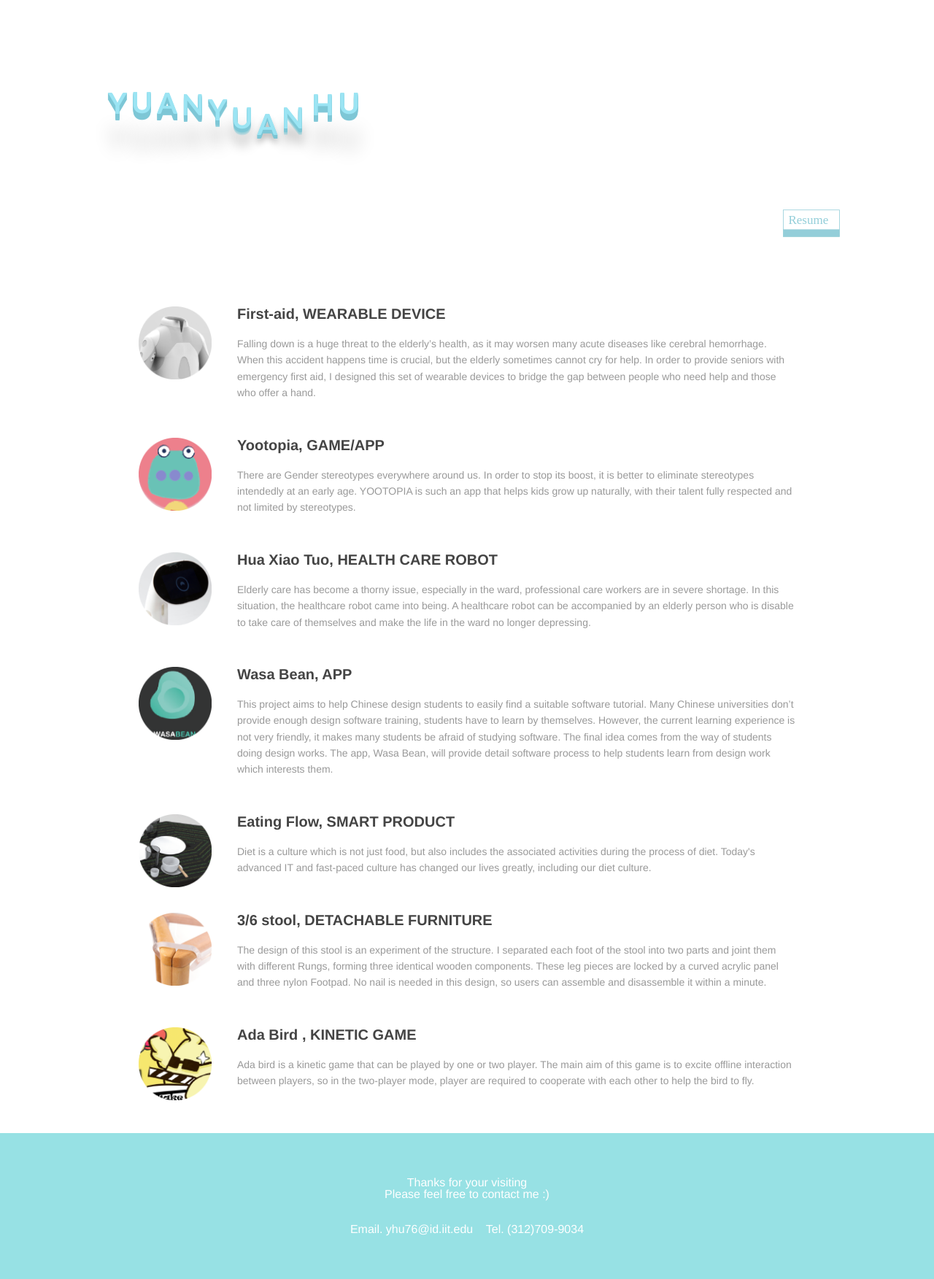
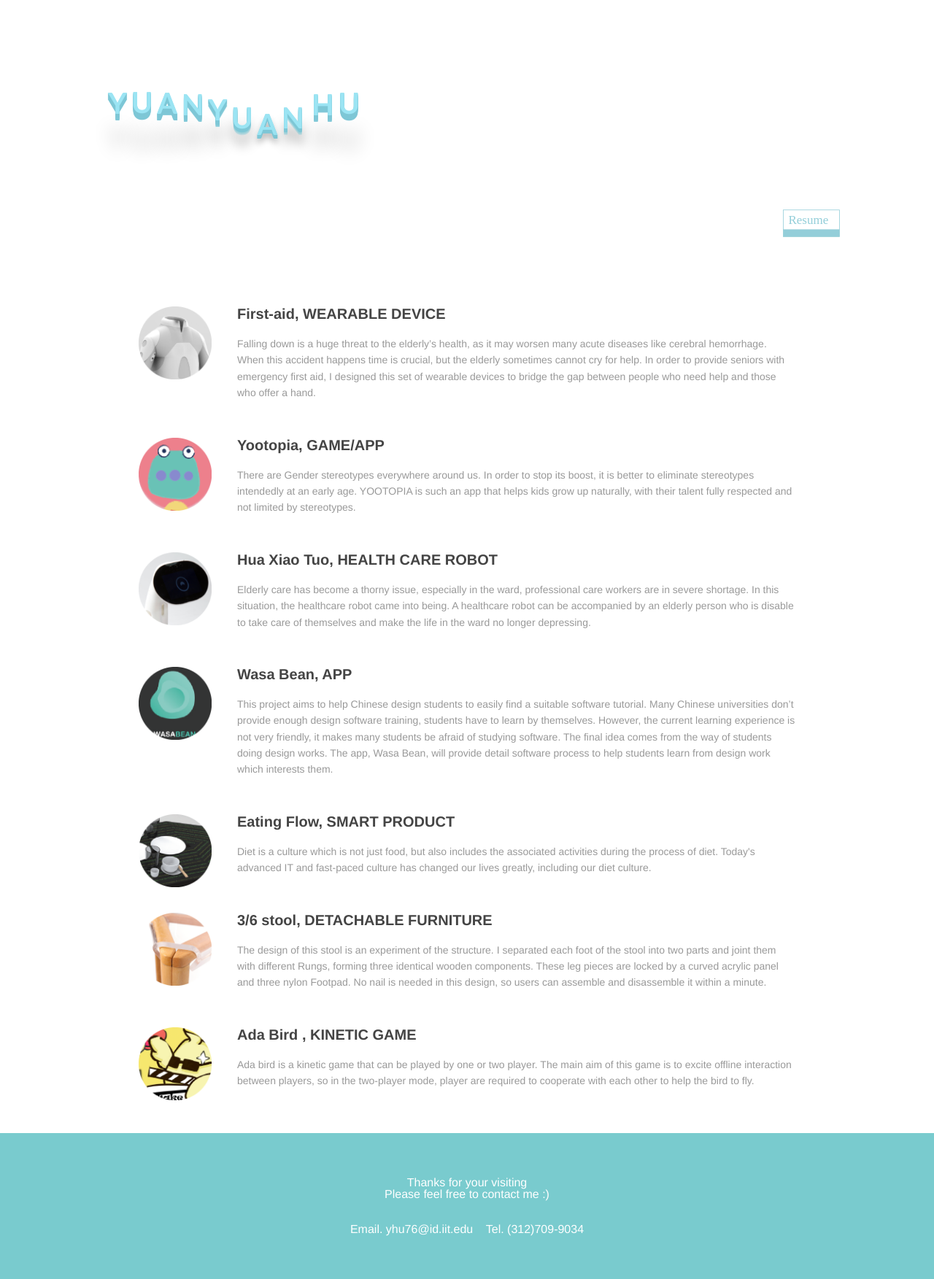
Before and after one commit to yuanyuanhu96/Potfolio-Archive, a Jekyll site: the page built from index.md, in a window 1280 px wide. Shown: the whole page at 73% size. Built offline with Jekyll 4.4.1, drawn with Linux system fonts in a browser that asks for light colours.

Commit message:
Update style.css

```diff
--- a/_includes/style.css
+++ b/_includes/style.css
@@ -488,7 +488,7 @@ h1 span:nth-child(11) {
   height: 200px;
   float: left;
   //background: linear-gradient( #8CC5DF, #A7DAF1); /* 标准的语法 */
-   background-color: #97E1E4;
+   background-color: #79CBCE;
   min-width: 100%;
   text-align: center;
   color: #FFFFFF;
```
